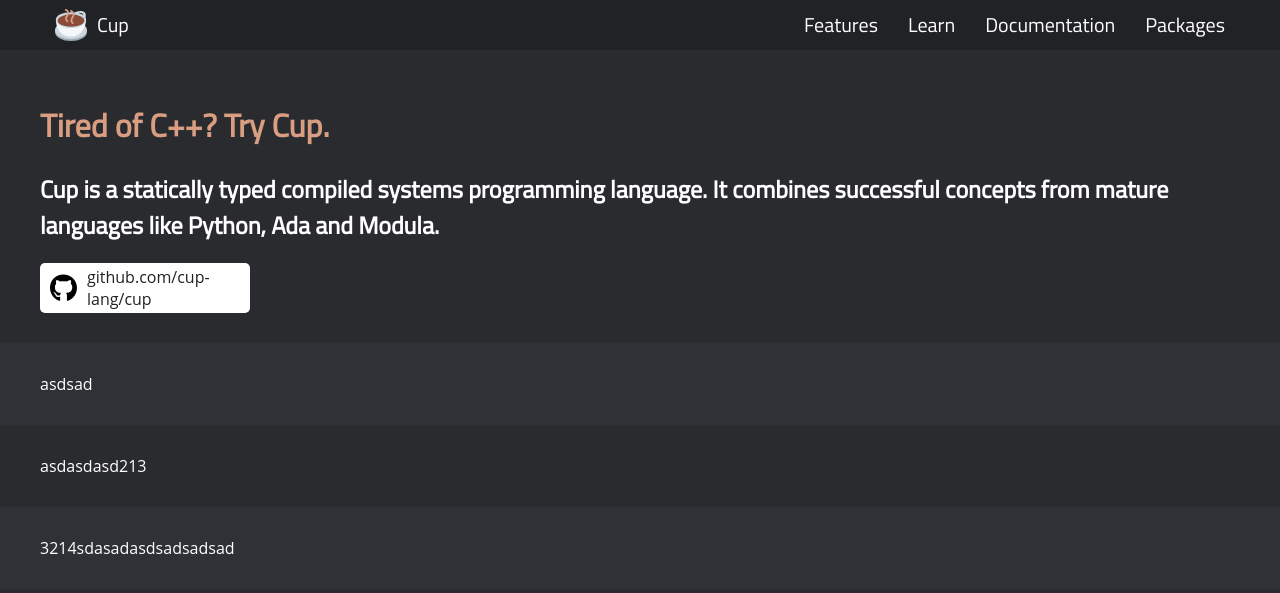
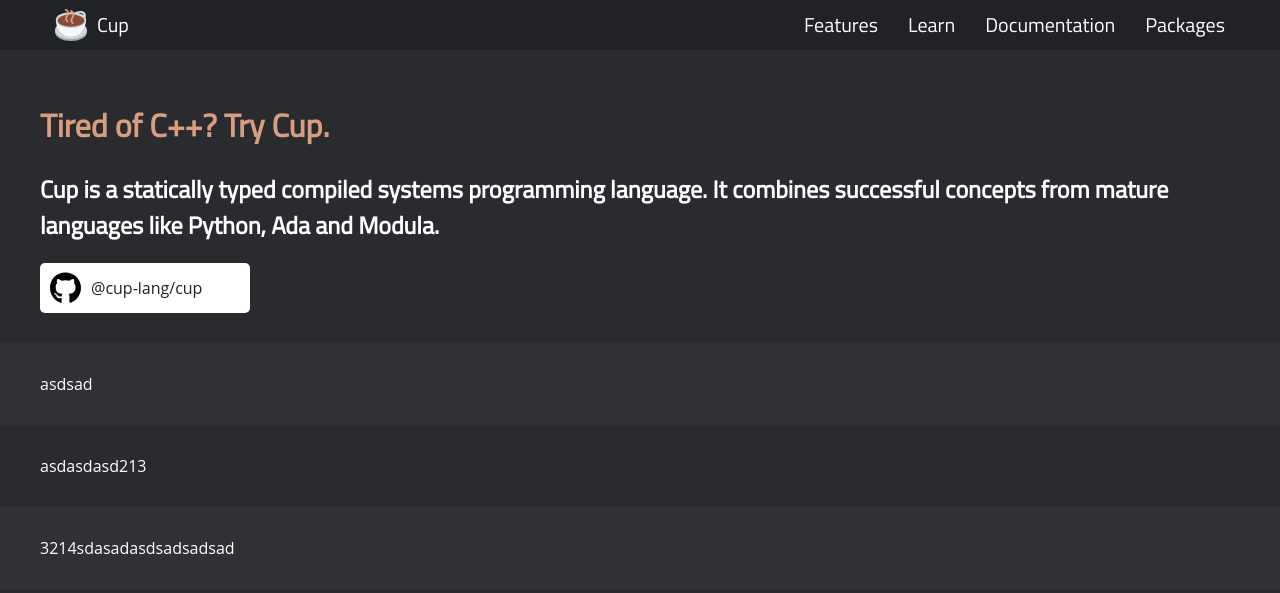
Before and after one commit to cup-lang/cup-lang.org, a Jekyll site: the page built from index.html, in a window 1280 px wide. Shown: the top 593 px of the page. Built offline with Jekyll 4.4.1, drawn with Linux system fonts in a browser that asks for light colours; comment, search, counter and statistics services are not loaded.

Commit message:
github button

```diff
--- a/index.css
+++ b/index.css
@@ -90,5 +90,6 @@ nav {
 
 .github-svg {
     height: 32px;
+    flex-shrink: 0;
     margin: 0 10px;
 }
--- a/index.html
+++ b/index.html
@@ -16,8 +16,8 @@ layout: default
                     d="M165.9 397.4c0 2-2.3 3.6-5.2 3.6-3.3.3-5.6-1.3-5.6-3.6 0-2 2.3-3.6 5.2-3.6 3-.3 5.6 1.3 5.6 3.6zm-31.1-4.5c-.7 2 1.3 4.3 4.3 4.9 2.6 1 5.6 0 6.2-2s-1.3-4.3-4.3-5.2c-2.6-.7-5.5.3-6.2 2.3zm44.2-1.7c-2.9.7-4.9 2.6-4.6 4.9.3 2 2.9 3.3 5.9 2.6 2.9-.7 4.9-2.6 4.6-4.6-.3-1.9-3-3.2-5.9-2.9zM244.8 8C106.1 8 0 113.3 0 252c0 110.9 69.8 205.8 169.5 239.2 12.8 2.3 17.3-5.6 17.3-12.1 0-6.2-.3-40.4-.3-61.4 0 0-70 15-84.7-29.8 0 0-11.4-29.1-27.8-36.6 0 0-22.9-15.7 1.6-15.4 0 0 24.9 2 38.6 25.8 21.9 38.6 58.6 27.5 72.9 20.9 2.3-16 8.8-27.1 16-33.7-55.9-6.2-112.3-14.3-112.3-110.5 0-27.5 7.6-41.3 23.6-58.9-2.6-6.5-11.1-33.3 2.6-67.9 20.9-6.5 69 27 69 27 20-5.6 41.5-8.5 62.8-8.5s42.8 2.9 62.8 8.5c0 0 48.1-33.6 69-27 13.7 34.7 5.2 61.4 2.6 67.9 16 17.7 25.8 31.5 25.8 58.9 0 96.5-58.9 104.2-114.8 110.5 9.2 7.9 17 22.9 17 46.4 0 33.7-.3 75.4-.3 83.6 0 6.5 4.6 14.4 17.3 12.1C428.2 457.8 496 362.9 496 252 496 113.3 383.5 8 244.8 8zM97.2 352.9c-1.3 1-1 3.3.7 5.2 1.6 1.6 3.9 2.3 5.2 1 1.3-1 1-3.3-.7-5.2-1.6-1.6-3.9-2.3-5.2-1zm-10.8-8.1c-.7 1.3.3 2.9 2.3 3.9 1.6 1 3.6.7 4.3-.7.7-1.3-.3-2.9-2.3-3.9-2-.6-3.6-.3-4.3.7zm32.4 35.6c-1.6 1.3-1 4.3 1.3 6.2 2.3 2.3 5.2 2.6 6.5 1 1.3-1.3.7-4.3-1.3-6.2-2.2-2.3-5.2-2.6-6.5-1zm-11.4-14.7c-1.6 1-1.6 3.6 0 5.9 1.6 2.3 4.3 3.3 5.6 2.3 1.6-1.3 1.6-3.9 0-6.2-1.4-2.3-4-3.3-5.6-2z">
                 </path>
             </svg>
-            <div>
-                <span>github.com/cup-lang/cup</span>
+            <div style="display: flex; flex-direction: column;">
+                <span>@cup-lang/cup</span>
                 <span id="star-count"></span>
             </div>
         </a>
```
